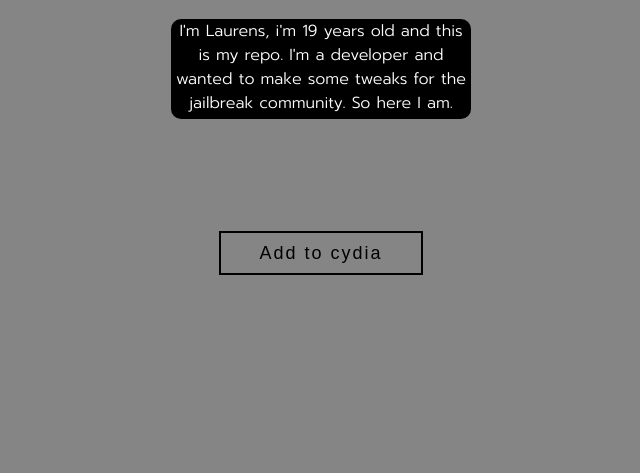
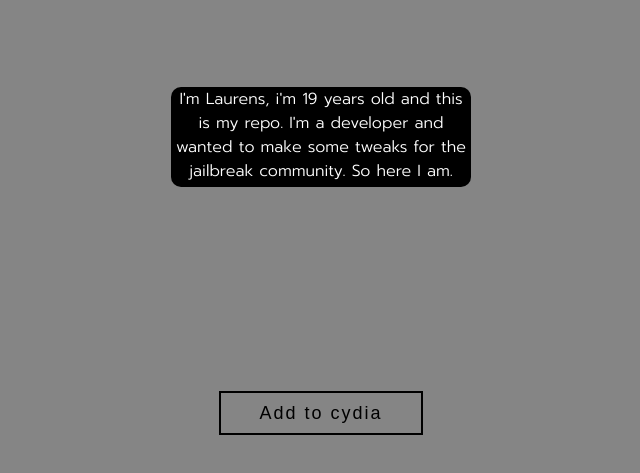
Before and after one commit to YeloQuin/repo, a plain HTML site: page index.html in a window 1280 px wide. Shown: the part 67-540 px from the top of the page, without its empty margins (319-959 px from the left). Drawn offline with Linux system fonts and the light colour scheme.

Commit message:
Update style.css

```diff
--- a/style.css
+++ b/style.css
@@ -20,6 +20,7 @@ p {
   display: block;
   margin-right: auto;
   margin-left: auto;
+  margin-top: 90px;
   border-radius: 10px;
   width: 300px;
   height: 100px;
@@ -27,7 +28,7 @@ p {
 
 .atc{
   position: fixed;
-  top: 40%;
+  top: 60%;
   left: 50%;
   transform: translate(-50%, -50%);
 }
```
